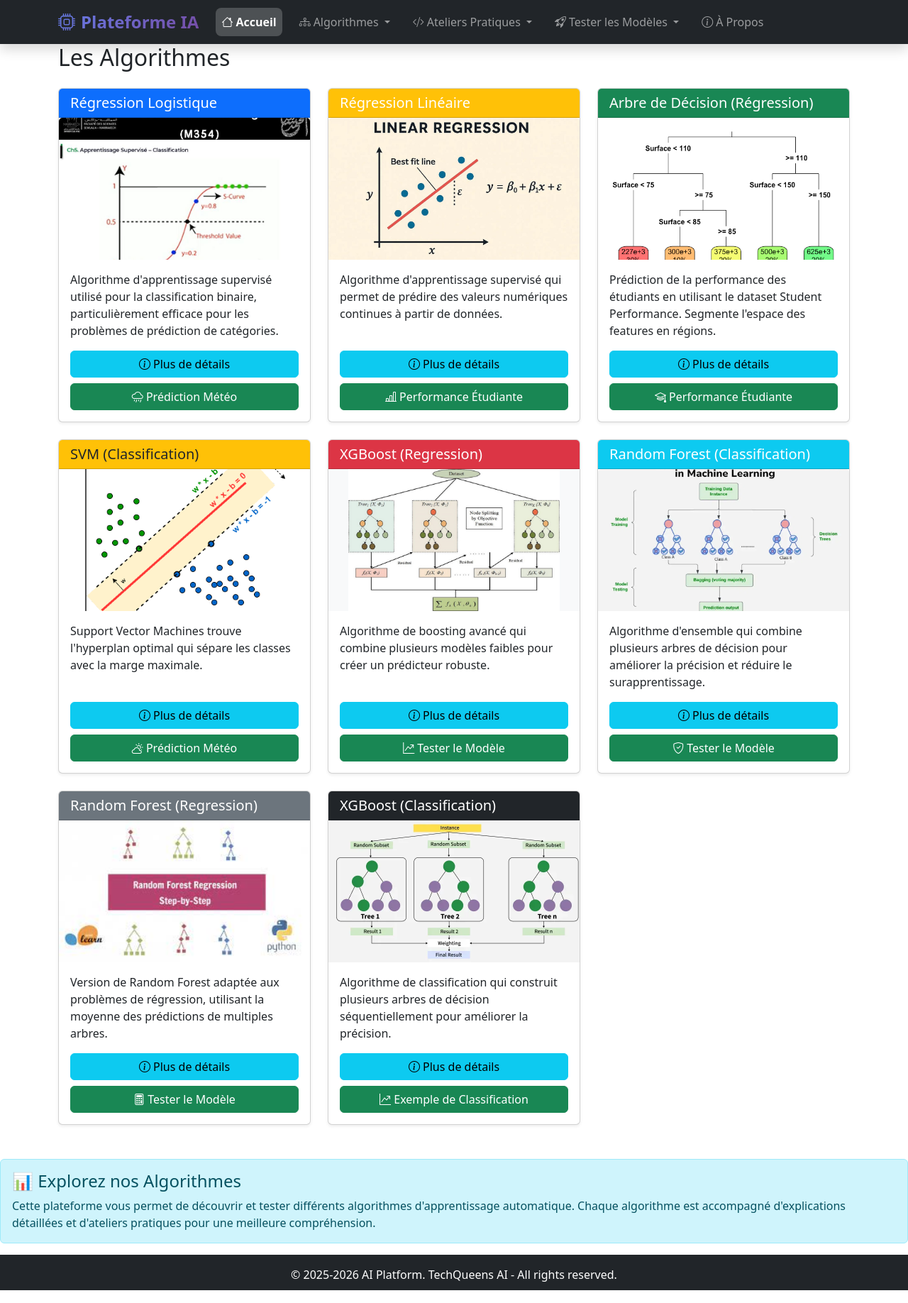
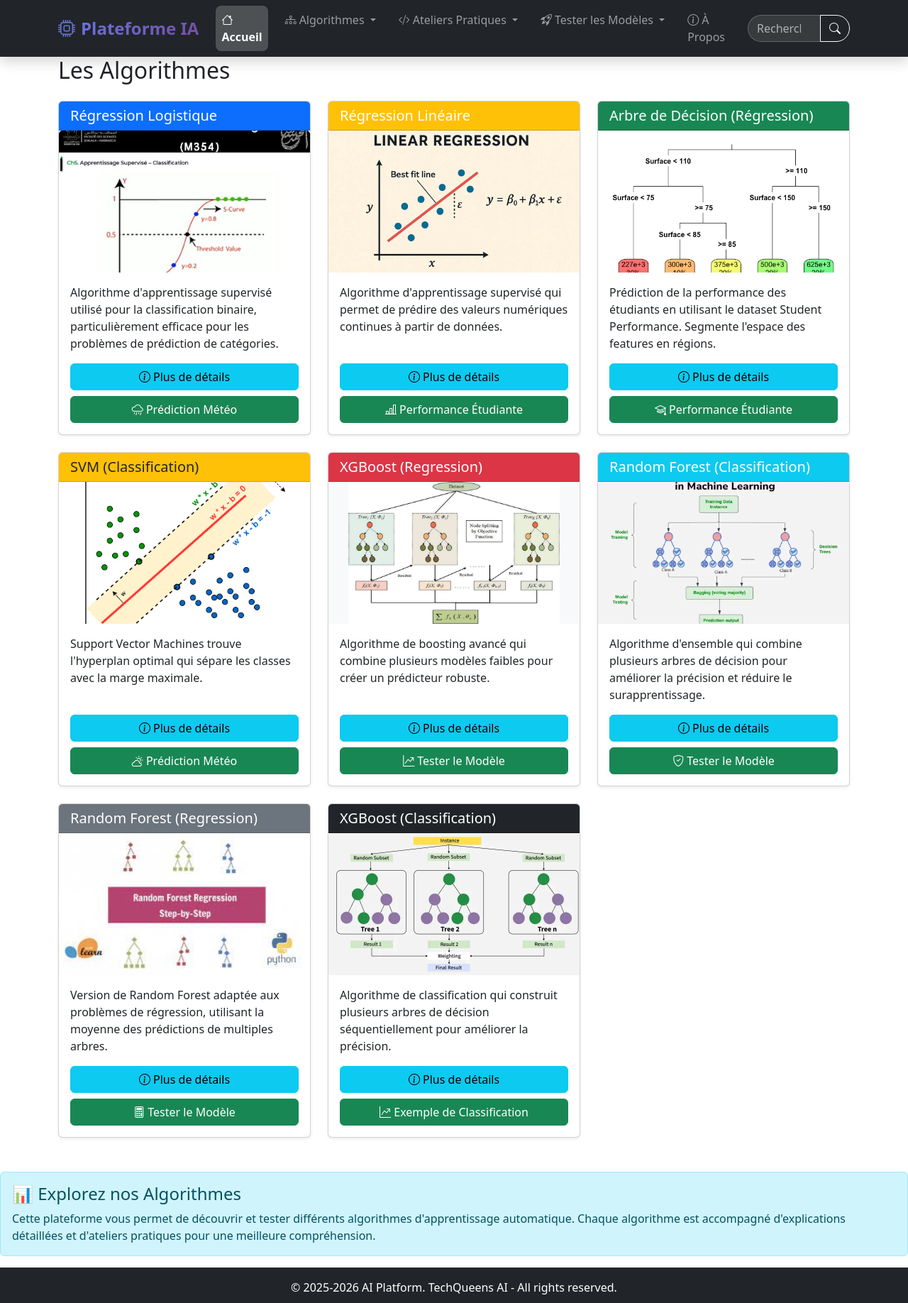
Before and after one commit to HananeINHID/Projet_ML_Ai_platforme, a Django app: page / in a window 1280 px wide. Shown: the whole page at 71% size. Run offline with Django 5.2, Linux system fonts and the light colour scheme.

Commit message:
Ajout de la barre de recherche

```diff
--- a/my_aiplatform/algoAI/templates/includes/header.html
+++ b/my_aiplatform/algoAI/templates/includes/header.html
@@ -55,6 +55,32 @@
             background: linear-gradient(45deg, #FF6B6B, #FF8E53);
             font-size: 0.6rem;
             margin-left: 5px;
+        }
+        #searchInput {
+            background-color: rgba(255, 255, 255, 0.1);
+            border: 1px solid rgba(255, 255, 255, 0.3);
+            color: white;
+        }
+        #searchInput::placeholder {
+            color: rgba(255, 255, 255, 0.6);
+        }
+        #searchInput:focus {
+            background-color: rgba(255, 255, 255, 0.15);
+            border-color: rgba(255, 255, 255, 0.5);
+            color: white;
+            box-shadow: 0 0 0 0.2rem rgba(255, 255, 255, 0.25);
+        }
+        .btn-outline-light:hover {
+            background-color: rgba(255, 255, 255, 0.2);
+            border-color: rgba(255, 255, 255, 0.5);
+        }
+        @media (max-width: 991px) {
+            #searchForm {
+                width: 100%;
+            }
+            #searchForm .input-group {
+                max-width: 100% !important;
+            }
         }
     </style>
 </head>
@@ -177,8 +203,16 @@
                         </a>
                     </li>
                 </ul>
-                    </span>
-                </div>
+
+                <!-- Barre de recherche -->
+                <form class="d-flex ms-lg-3 mt-3 mt-lg-0" role="search" id="searchForm">
+                    <div class="input-group" style="max-width: 300px;">
+                        <input class="form-control" type="search" id="searchInput" placeholder="Rechercher un algorithme..." aria-label="Search" style="border-radius: 20px 0 0 20px;">
+                        <button class="btn btn-outline-light" type="submit" style="border-radius: 0 20px 20px 0;">
+                            <i class="bi bi-search"></i>
+                        </button>
+                    </div>
+                </form>
             </div>
         </div>
     </nav>
--- a/my_aiplatform/algoAI/templates/index.html
+++ b/my_aiplatform/algoAI/templates/index.html
@@ -3,7 +3,7 @@
 
 <div class="container">
     <h2 class="mb-4">Les Algorithmes</h2>
-    <div class="row row-cols-1 row-cols-md-2 row-cols-lg-3 g-4">
+    <div class="row row-cols-1 row-cols-md-2 row-cols-lg-3 g-4" id="algorithmCards">
 
         <!-- Régression Logistique -->
         <div class="col">
@@ -142,4 +142,65 @@
     </div>
 </div>
 
+<script>
+    // Fonctionnalité de recherche en temps réel
+    document.addEventListener('DOMContentLoaded', function() {
+        const searchInput = document.getElementById('searchInput');
+        const searchForm = document.getElementById('searchForm');
+        const algorithmCards = document.querySelectorAll('#algorithmCards .col');
+
+        // Empêcher la soumission du formulaire
+        if (searchForm) {
+            searchForm.addEventListener('submit', function(e) {
+                e.preventDefault();
+            });
+        }
+
+        // Fonction de filtrage
+        function filterAlgorithms() {
+            const searchTerm = searchInput.value.toLowerCase().trim();
+
+            algorithmCards.forEach(card => {
+                const cardText = card.textContent.toLowerCase();
+                const cardElement = card;
+
+                if (searchTerm === '' || cardText.includes(searchTerm)) {
+                    cardElement.style.display = '';
+                } else {
+                    cardElement.style.display = 'none';
+                }
+            });
+
+            // Afficher un message si aucun résultat
+            const visibleCards = Array.from(algorithmCards).filter(card => card.style.display !== 'none');
+            const noResultsMessage = document.getElementById('noResultsMessage');
+
+            if (visibleCards.length === 0 && searchTerm !== '') {
+                if (!noResultsMessage) {
+                    const messageDiv = document.createElement('div');
+                    messageDiv.id = 'noResultsMessage';
+                    messageDiv.className = 'col-12 mt-4';
+                    messageDiv.innerHTML = `
+                        <div class="alert alert-warning text-center">
+                            <i class="bi bi-search me-2"></i>
+                            Aucun algorithme trouvé pour "${searchTerm}"
+                        </div>
+                    `;
+                    document.getElementById('algorithmCards').appendChild(messageDiv);
+                }
+            } else {
+                if (noResultsMessage) {
+                    noResultsMessage.remove();
+                }
+            }
+        }
+
+        // Écouter les changements dans la barre de recherche
+        if (searchInput) {
+            searchInput.addEventListener('input', filterAlgorithms);
+            searchInput.addEventListener('keyup', filterAlgorithms);
+        }
+    });
+</script>
+
 {% include "includes/footer.html" %}
```
